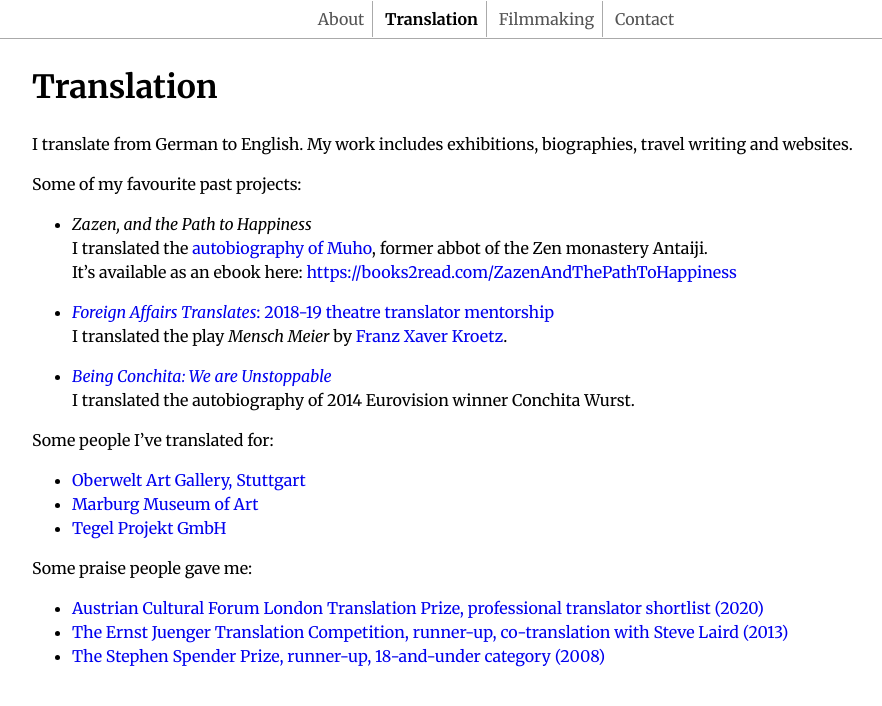
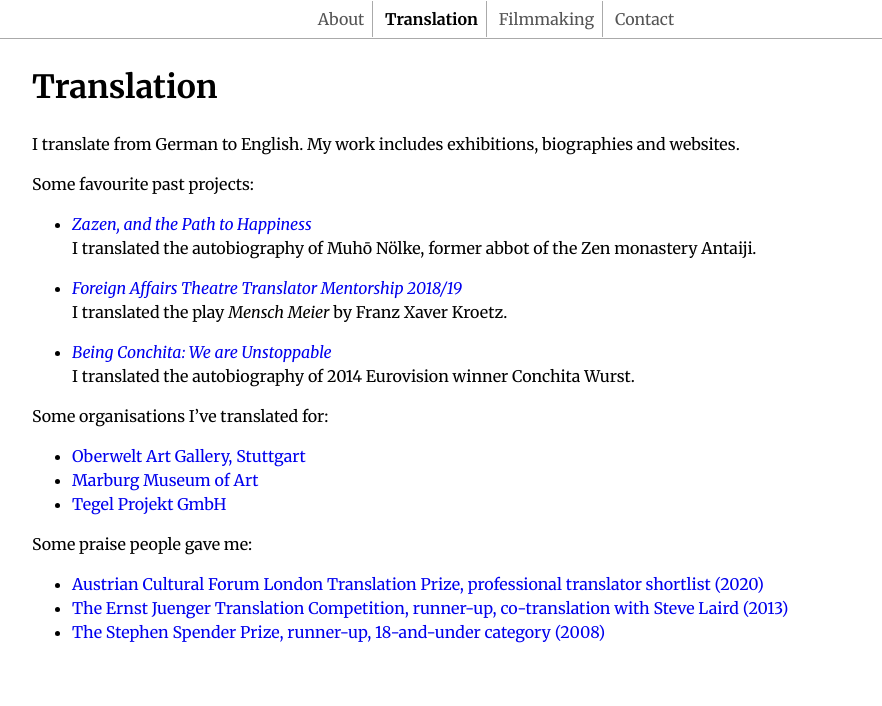
Before and after one commit to iwonaluszowicz/iwonaluszowicz.github.io, a Jekyll site: the page built from translation.markdown, in a window 1280 px wide. Shown: the top 706 px of the page, without its empty margins (144-1026 px from the left). Built offline with Jekyll 4.4.1, drawn with Linux system fonts in a browser that asks for light colours.

Commit message:
Update translation.markdown

```diff
--- a/translation.markdown
+++ b/translation.markdown
@@ -5,21 +5,20 @@ nav_order: 2
 permalink: /translation/
 ---
 
-I translate from German to English. My work includes exhibitions, biographies, travel writing and websites.
+I translate from German to English. My work includes exhibitions, biographies and websites.
 
-Some of my favourite past projects:
+Some favourite past projects:
 
- - _Zazen, and the Path to Happiness_
-  I translated the [autobiography of Muho](https://www.amazon.de/Zazen-oder-Weg-zum-Gl%C3%BCck/dp/3499622033), former abbot of the Zen monastery Antaiji.
-  It's available as an ebook here: [https://books2read.com/ZazenAndThePathToHappiness](https://books2read.com/ZazenAndThePathToHappiness)
+ - [_Zazen, and the Path to Happiness_](https://books2read.com/ZazenAndThePathToHappiness)
+  I translated the autobiography of Muhō Nölke, former abbot of the Zen monastery Antaiji.
 
- - [_Foreign Affairs Translates_: 2018-19 theatre translator mentorship](https://www.foreignaffairs.org.uk/theatre-translator-mentorship/)
-  I translated the play _Mensch Meier_ by [Franz Xaver Kroetz](https://en.wikipedia.org/wiki/Franz_Xaver_Kroetz).
+ - [_Foreign Affairs Theatre Translator Mentorship 2018/19_](https://www.foreignaffairs.org.uk/theatre-translator-mentorship/)
+  I translated the play _Mensch Meier_ by Franz Xaver Kroetz.
 
   - [_Being Conchita: We are Unstoppable_](https://www.amazon.co.uk/Being-Conchita-Unstoppable-7-May-2015-Hardcover/dp/B011T77IDO)
   I translated the autobiography of 2014 Eurovision winner Conchita Wurst.
 
-Some people I’ve translated for:
+Some organisations I’ve translated for:
   - [Oberwelt Art Gallery, Stuttgart](http://www.oberwelt.de/)
   - [Marburg Museum of Art](https://www.uni-marburg.de/de/museum)
   - [Tegel Projekt GmbH](https://tegelprojekt.de/)
```
